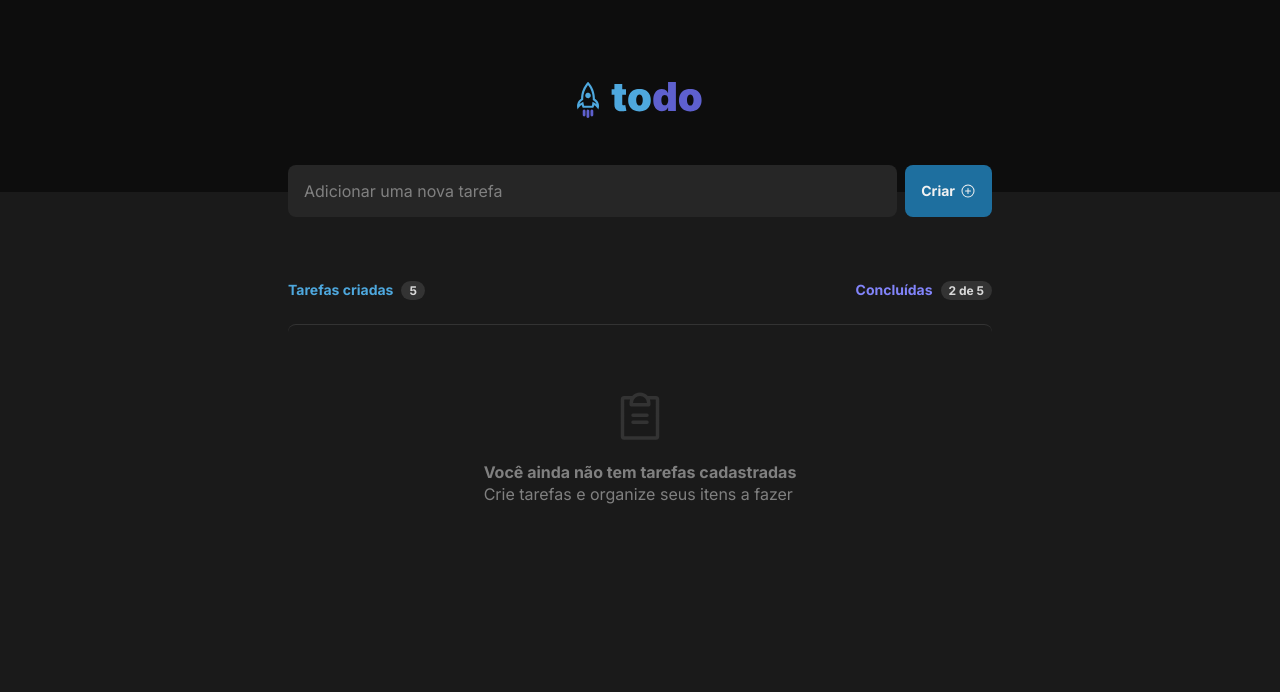
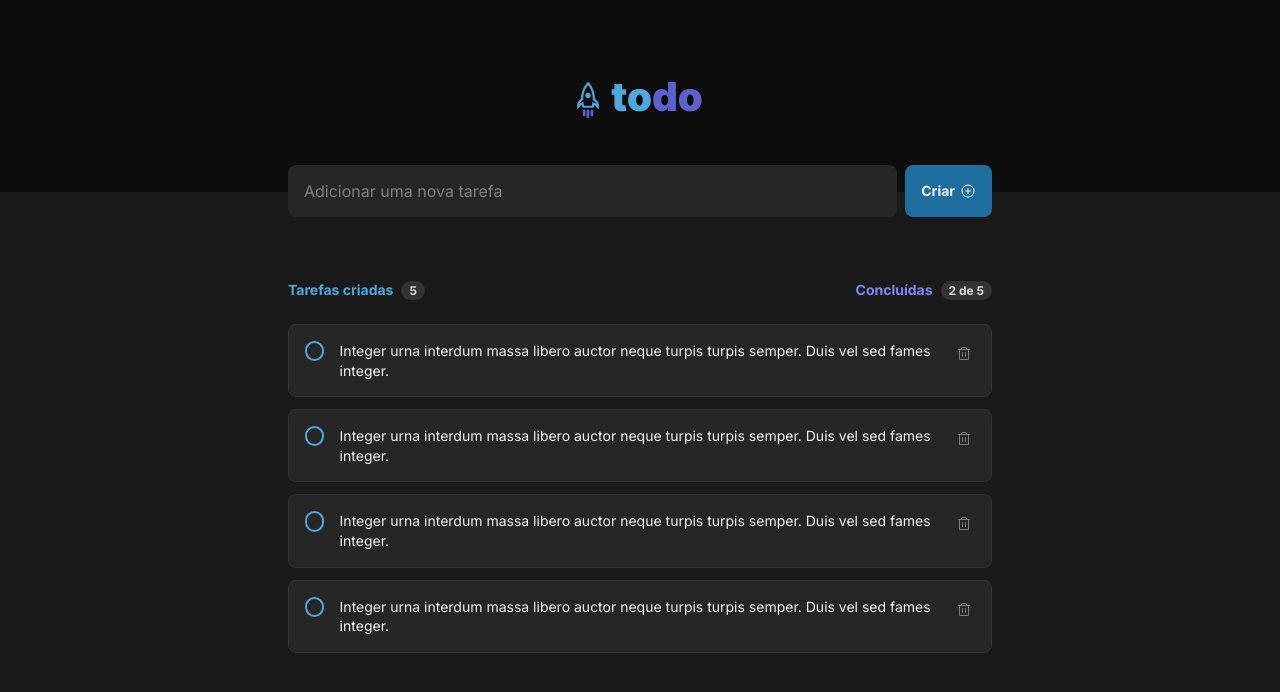
Before and after one commit to robertoguto/Todo-list-rocketseat, a React (Vite) app: page / in a window 1280 px wide. Shown: the top 692 px of the page. Built offline with nearby package versions, Linux system fonts and the light colour scheme.

Commit message:
Feat: Add component task

```diff
--- a/src/App.module.css
+++ b/src/App.module.css
@@ -10,6 +10,12 @@
   margin-top: 4rem;
 }
 
+.taskBox {
+  display: flex;
+  flex-direction: column;
+  gap: 0.75rem;
+}
+
 @media (max-width: 768px) {
   html {
     font-size: 87.5%;
--- a/src/App.tsx
+++ b/src/App.tsx
@@ -1,7 +1,7 @@
 import { Header } from "./components/Header";
 import { AddTask } from "./components/AddTask";
 import { ListHeader } from './components/ListTask/ListHeader';
-import { List } from './components/ListTask/List';
+import { Task } from './components/ListTask/Task';
 import { EmptyList } from './components/ListTask/EmptyList';
 
 import style from "./App.module.css";
@@ -18,8 +18,13 @@ export function App() {
         <div className={style.taskListContainer}>
           <ListHeader />
 
-          {false ? (
-            <List />
+          {true ? (
+            <div className={style.taskBox}>
+              <Task />
+              <Task />
+              <Task />
+              <Task />
+            </div>
           ) : (
             <EmptyList />
           )}
--- a/src/components/ListTask/List.tsx
+++ /dev/null
@@ -1,9 +0,0 @@
-import style from './List.module.css';
-
-export function List() {
-  return (
-    <div className={style.teste}>
-      <h1>List</h1>
-    </div>
-  );
-}
--- /dev/null
+++ b/src/components/ListTask/Task.module.css
@@ -0,0 +1,82 @@
+.task {
+  display: flex;
+  align-items: flex-start;
+  justify-content: space-between;
+  padding: 1rem;
+
+  background-color: var(--gray-500);
+  border: 1px solid var(--gray-400);
+  border-radius: 8px;
+}
+
+.task .checkboxAndText {
+  display: flex;
+  align-items: flex-start;
+  gap: 0.954rem;
+}
+
+.task .checkboxAndText > label {
+  display: flex;
+  align-items: center;
+  justify-content: center;
+
+  width: 1.26rem;
+  height: 1.26rem;
+
+  border: 2px solid var(--blue);
+  border-radius: 50px;
+}
+
+.task .checkboxAndText > label:hover {
+  cursor: pointer;
+}
+
+.task .checkboxAndText > label > svg {
+  display: none;
+  width: 0.68rem;
+  line-height: 0;
+  color: var(--gray-100);
+}
+
+.task .checkboxAndText > input[type="checkbox"] {
+  display: none;
+}
+
+.task .checkboxAndText > input[type="checkbox"]:checked + label {
+  background-color: var(--purple-dark);
+  border-color: transparent;
+}
+
+.task .checkboxAndText > input[type="checkbox"]:checked + label > svg {
+  display: block;
+}
+
+.task .checkboxAndText > p {
+  color: var(--gray-100);
+  font-size: 0.875rem;
+  line-height: 1.4;
+}
+
+.task .deleteButton {
+  border: none;
+  background-color: transparent;
+  border-radius: 4px;
+  line-height: 0;
+
+  padding: 5px 3px 4px 4px;
+
+  transition: background-color 0.2s;
+}
+
+.task .deleteButton:hover {
+  cursor: pointer;
+  background-color: var(--gray-400);
+}
+
+.task .deleteButton > svg {
+  fill: var(--gray-300);
+}
+
+.task .deleteButton:hover > svg {
+  fill: var(--red-danger);
+}
--- /dev/null
+++ b/src/components/ListTask/Task.tsx
@@ -0,0 +1,23 @@
+import { Trash } from "@phosphor-icons/react";
+import style from "./Task.module.css";
+import { Check } from '@phosphor-icons/react/dist/ssr';
+
+export function Task() {
+  return (
+    <div className={style.task}>
+      <div className={style.checkboxAndText}>
+        <input readOnly type="checkbox" id="taskCheckbox" />
+        <label htmlFor="taskCheckbox">
+          <Check />
+        </label>
+        <p>
+          Integer urna interdum massa libero auctor neque turpis turpis semper. Duis vel sed fames integer.
+        </p>
+      </div>
+
+      <button type="button" className={style.deleteButton}>
+        <Trash size={16} />
+      </button>
+    </div>
+  );
+}
```
Also changed, not shown: src/components/ListTask/List.module.css (deleted).
